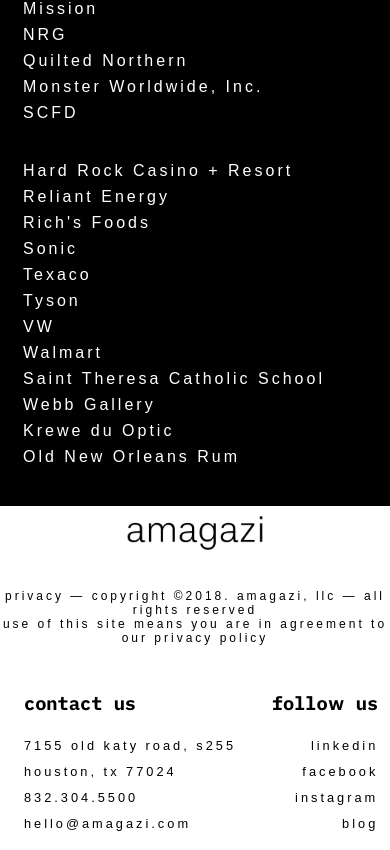
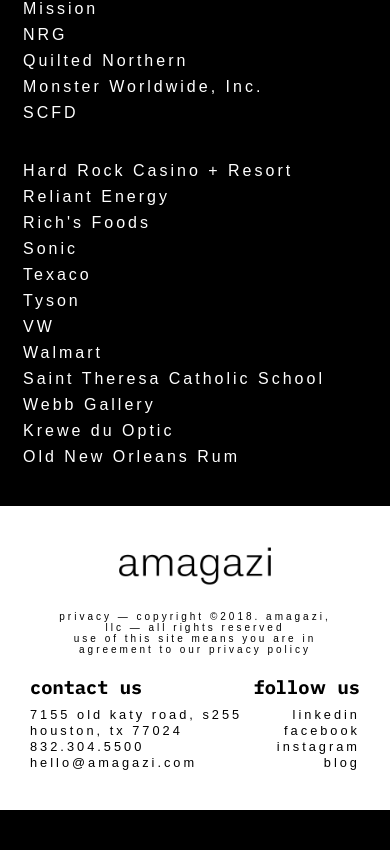
Before and after one commit to leonel-ai/amagazi-spr18, a React (Create React App) app: page /services in a window 390 px wide. Shown: the part 3007-3857 px from the top of the page. After the commit the page ends 3817 px from the top, so only its background shows below. Built offline with nearby package versions, Linux system fonts and the light colour scheme; a web font is replaced by a local one.

Commit message:
footer and 404 fixed

```diff
--- a/src/styles/base/_typography.scss
+++ b/src/styles/base/_typography.scss
@@ -221,4 +221,17 @@ p {
         font: 100% $font-title;
     }
 
+    .copyright-footer {
+        font: 10px $font-body;
+    }
+
+    .ft-contact p, .ft-social p {
+        line-height: 1rem;
+    }
+
+    .ft-contact h3, .ft-social h3 {
+        line-height: .25rem;
+    }
+
+
 }
--- a/src/styles/layout/_footer.scss
+++ b/src/styles/layout/_footer.scss
@@ -2,7 +2,7 @@
 
 .main-footer-grid {
     display: grid;
-    grid-template-columns: 2fr 1fr 1fr;
+    grid-template-columns: repeat(auto-fit, minmax(200px, 1fr));
     min-height: 300px;
     align-content: center;
 }
@@ -11,7 +11,7 @@
     grid-column: 1;
     align-self: center;
     justify-self: start;
-    padding-left: 150px;
+    padding-left: 20%;
 }
 
 .ft-logo-img {
@@ -21,14 +21,14 @@
 .ft-contact {
     grid-column: 2;
     text-align: right;
-    align-self: center;
-    justify-self: center;
+    align-self: start;
+    justify-self: end;
 }
 
 .ft-social {
     grid-column: 3;
     text-align: right;
-    align-self: center;
+    align-self: start;
     justify-self: center;
 }
 
@@ -37,40 +37,45 @@
         min-height: 250px;
     }
 
-    .ft-logo {
-        padding-left: 100px;
-    }
-
     .ft-logo-img {
         max-width: 220px;
     }
 }
 
-@media screen and (max-width: 736px) {
+@media screen and (max-width: 1136px) {
     .main-footer-grid {
-        grid-template-columns: 2fr 1fr;
-        grid-row-gap: 12px;
+        padding-top: 1%;
     }
 
     .ft-logo {
         grid-column: 1 / 3;
         padding: 0;
+        padding-left: 54px;
+        padding-right: 54px;
         justify-self: center;
     }
 
+    .copyright-footer {
+        padding-top: 0px;
+    }
+
     .ft-logo-img {
-        max-width: 160px;
+        max-width: 180px;
     }
 
     .ft-contact {
         grid-column: 1;
         text-align: left;
-        align-self: center;
+        align-self: start;
+        padding-left: 30px;
+        justify-self: start;
     }
 
     .ft-social {
         grid-column: 2;
-        align-self: center;
+        align-self: start;
+        justify-self: end;
+        padding-right: 30px;
     }
 
 }
--- a/src/styles/pages/_notFound.scss
+++ b/src/styles/pages/_notFound.scss
@@ -19,6 +19,7 @@
 .nf-box1 {
     grid-column: 1 / 3;
     justify-self: center;
+    padding-top: 2%;
     padding-left: 28px;
     padding-right: 50px;
 }
@@ -26,7 +27,7 @@
 .nf-box2-desk {
     grid-column: 1 / 3;
     justify-self: center;
-    padding-bottom: 220px;
+    padding-bottom: 10%;
 }
 
 .nf-msg {
@@ -56,9 +57,7 @@
 
 @media screen and (max-width: 736px) {
     .nf-grid {
-        grid-template-columns: 1fr auto;
-        grid-auto-rows: minmax(44px, auto);
-        grid-gap: 20px;
+        grid-template-columns: repeat(auto-fit, minmax(200px, 1fr));
     }
 
     .nf-box2-desk {
@@ -69,12 +68,14 @@
         display: grid;
         grid-column: 1 / 3;
         align-self: center;
+        padding-top: 0;
     }
 
     .nf-box2-mob {
         display: grid;
         grid-column: 1 / 3;
         justify-self: center;
+        padding-bottom: 15%;
     }
 
     .nf-404-mob {
```
